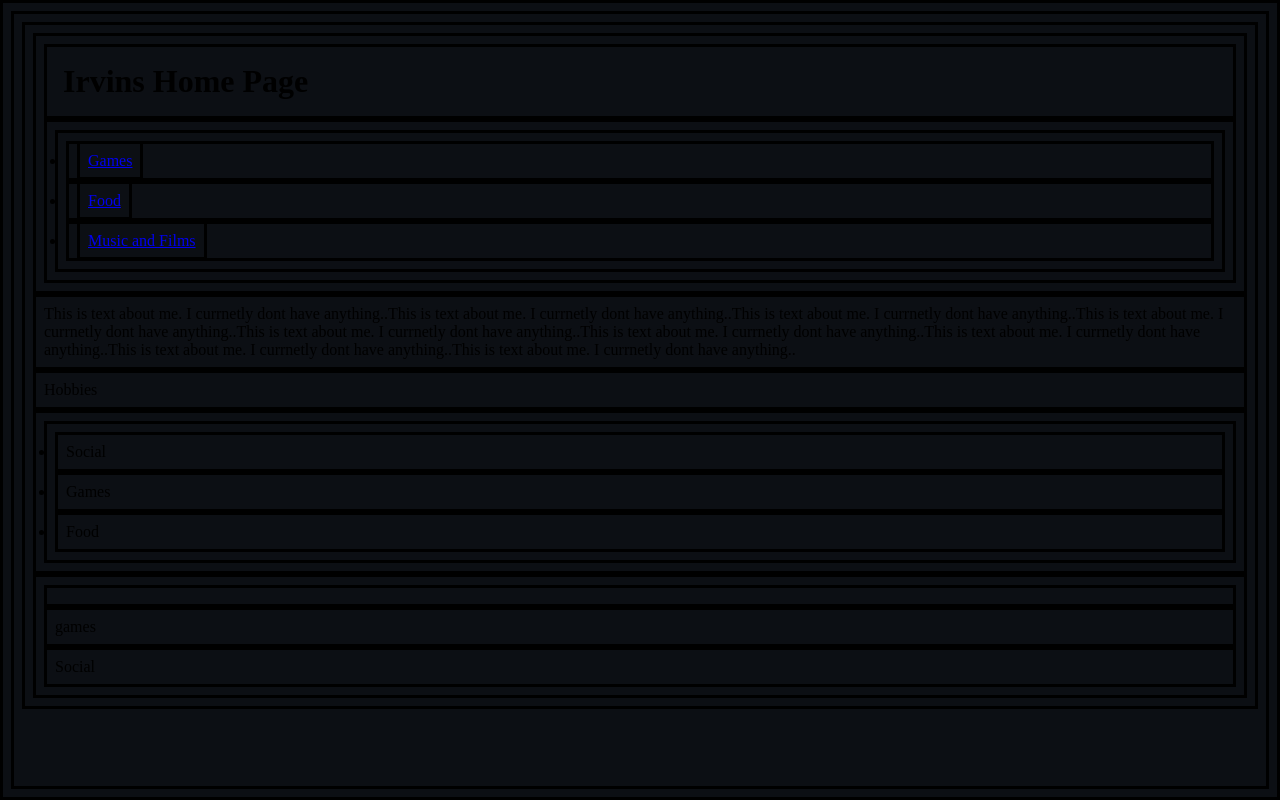
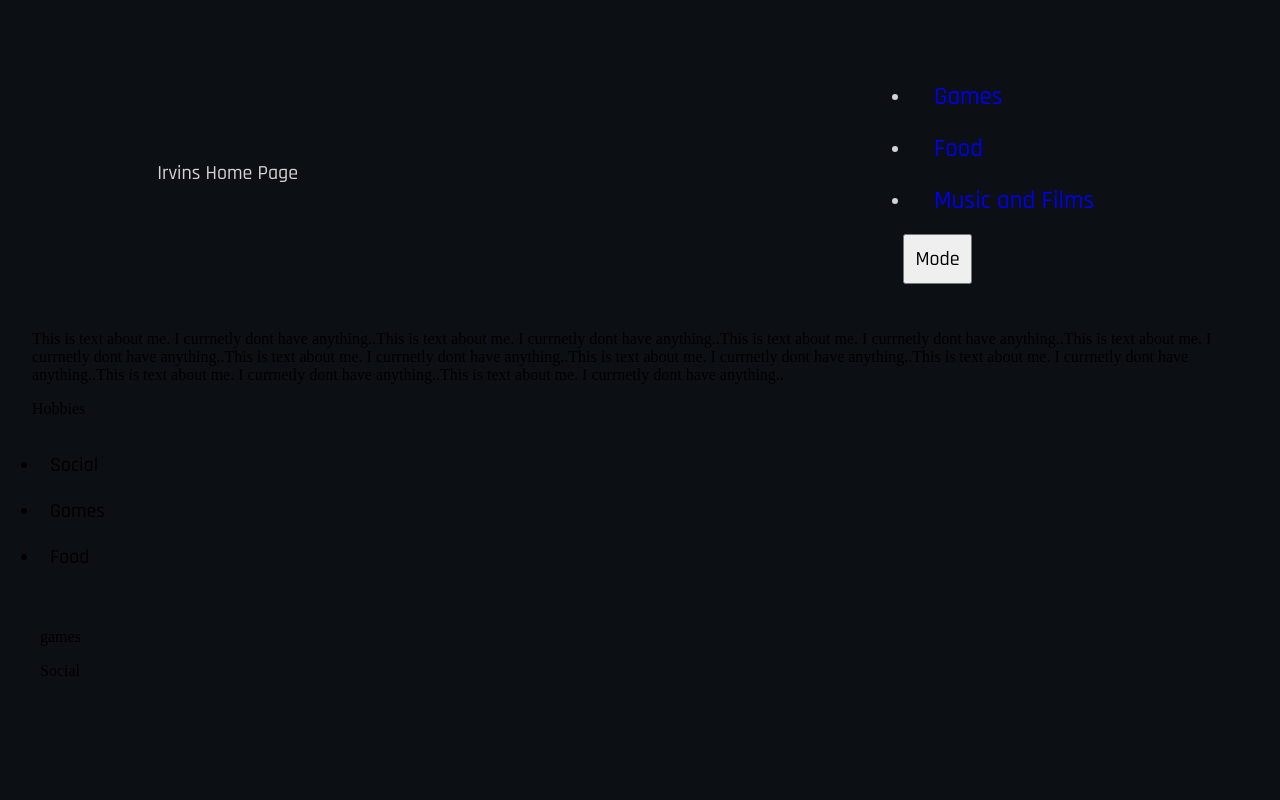
Before and after one commit to Rephec/final-project, a plain HTML site: page index.html in a window 1280 px wide. Drawn offline with Linux system fonts and the light colour scheme.

Commit message:
Nav bar changes

```diff
--- a/index.html
+++ b/index.html
@@ -8,14 +8,15 @@
 </head>
 <body>
     <div class="main-section">
-        <header>
-            <h1 class="main-redirect">Irvins Home Page</h1>
+        <header class="header-navbar">
+            <h1 class="logo">Irvins Home Page</h1>
             <nav>
                 <ul class="nav-links">
                     <li><a href="go-to">Games</a></li>
                     <li><a href="go-to">Food</a></li>
                     <li><a href="go-to">Music and Films</a></li>
                 </ul>
+                <button class="toggle-button">Mode</button>
             </nav>
         </header>
         <section>This is text about me. I currnetly dont have anything..This is text about me. I currnetly dont have anything..This is text about me. I currnetly dont have anything..This is text about me. I currnetly dont have anything..This is text about me. I currnetly dont have anything..This is text about me. I currnetly dont have anything..This is text about me. I currnetly dont have anything..This is text about me. I currnetly dont have anything..This is text about me. I currnetly dont have anything..</section>
--- a/styles.css
+++ b/styles.css
@@ -1,21 +1,32 @@
-
+@import url('https://fonts.googleapis.com/css2?family=Rajdhani:wght@500&display=swap');
 *{
-    border:  black solid 3px;
+    /* border:  black solid 3px; */
     padding: .5em;
     margin: 0;
 }
 
-.topic-imgs{
-
+h1, li, a, button{
+    font-family: "Rajdhani", Arial;
+    font-weight: 500;
+    font-size: 1.25em;
+    text-decoration: none;
 }
 
-.main-redirect{
+.header-navbar{
+    color: lightgrey;
+    display: flex;
+    justify-content: space-between;
+    align-items: center;
+    padding: 30px 10%;
+}
+
+.logo{
     margin: 0;
     cursor: pointer;
     a
 }
 
-.navbar{
+.nav-links{
     padding-bottom: 8px;
 }
 
```
Also changed, not shown: 1 other file.
